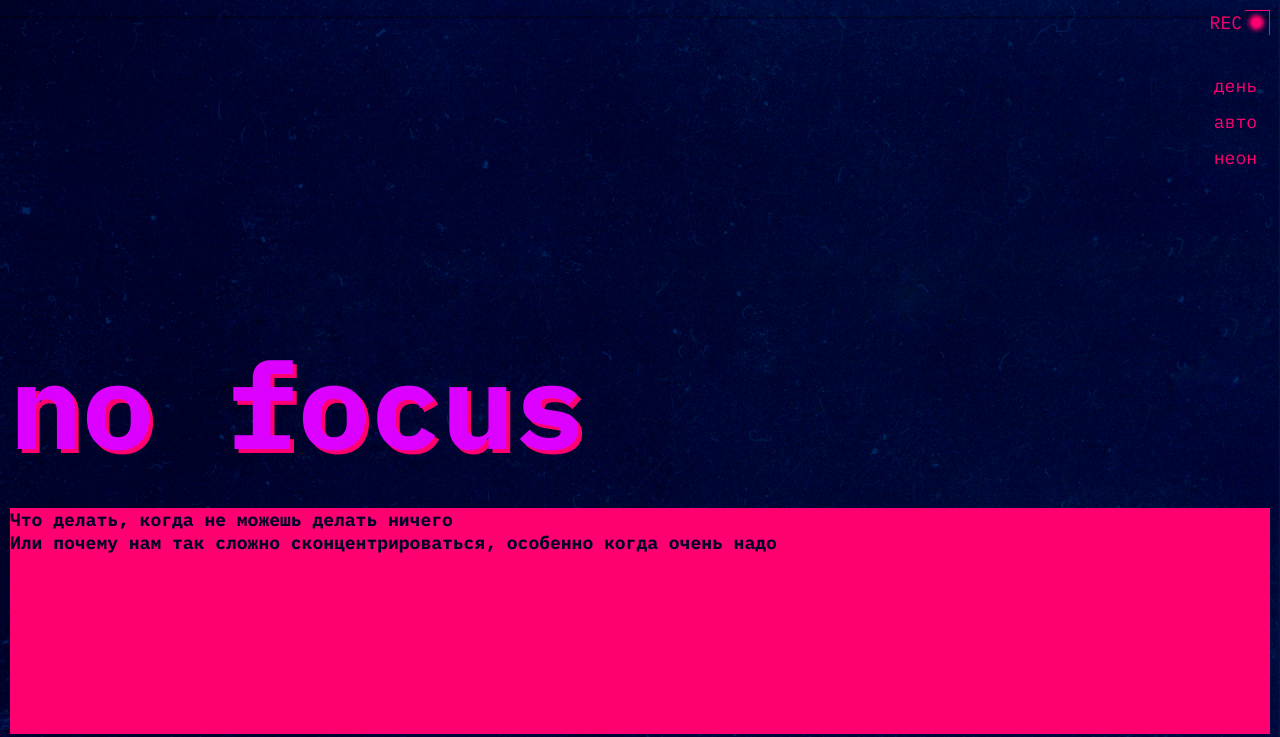
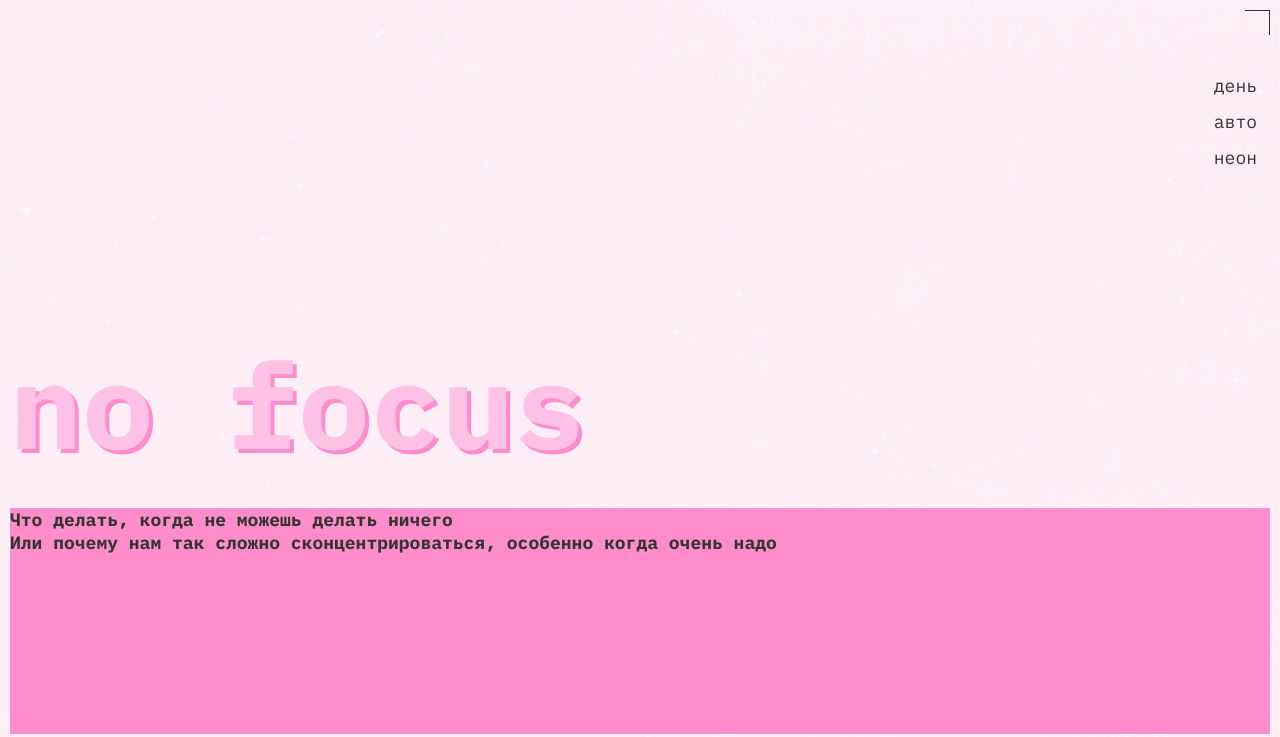
Before and after one commit to olgaivanovagaula/slozhno-sosredotochitsya, a plain HTML site: page index.html in a window 1280 px wide. Shown: the top 737 px of the page. Drawn offline with Linux system fonts and the light colour scheme.

Commit message:
состояния кнопок и ссылок, светлая тема

```diff
--- a/index.html
+++ b/index.html
@@ -18,7 +18,7 @@
   </head>
   <body class="page theme__light">
     <header class="header decorated-zone">
-      <span class="rec">REC</span>
+      <span class="rec" aria-hidden="true">REC</span>
       <nav class="header__theme-menu">
         <ul class="header__theme-menu-list">
           <li class="header__theme-menu-item">
--- a/styles/dark.css
+++ b/styles/dark.css
@@ -9,4 +9,16 @@
     Так стили написанные ниже будут иметь больший вес,
     чем стили в медиазапросе предпочтений пользователя
   */
+  --main-font: 'IBM Plex Mono';
+  --bg-color: #000028;
+  --accent-color: #FF0070;
+  --text-color: #F1B2CE;
+  --title-accent-color: #DB00FF;
+  --subtitle-color: #FF0070;
+  --subtitle-decor-color: #000028;
+  --bg-image: url(../images/cover-image-dark.png);
+  --corner: #FF0070;
+  --rec: #FF0070;
+  --button: #FF0070;
+  --button-hover: rgb(255, 0, 112, 0.4);
 }
--- a/styles/light.css
+++ b/styles/light.css
@@ -9,4 +9,49 @@
     Так стили написанные ниже будут иметь больший вес,
     чем стили в медиазапросе предпочтений пользователя
   */
+  --bg-color: #FFF1F7;
+  --accent-color: #FF8DCB;
+  --text-color: #353430;
+  --title-accent-color: #FFC2E6;
+  --subtitle-color: #353430;
+  --subtitle-decor-color: #353430;
+  --bg-image: url(../images/cover-image-light.png);
+  --corner: #353430;
+  --rec: #FFF1F7;
+  --button: #353430;
+  --button-hover: rgb(50, 49, 45, 0.4);
 }
+
+/*.theme_light .decorated-zone::before {
+  border-block-start: 1px solid var(--text-color);
+  border-inline-end: 1px solid var(--text-color);
+}
+
+.theme_light .decorated-zone::after {
+  border-block-end: 1px solid var(--text-color);
+  border-inline-start: 1px solid var(--text-color);
+}
+
+.theme_light .rec {
+  display: none;
+}
+
+.theme_light .header__theme-menu-button {
+  color: var(--text-color)
+}*/
+
+@media (prefers-color-scheme: light) {
+  :root {
+    --bg-color: #FFF1F7;
+    --accent-color: #FF8DCB;
+    --text-color: #353430;
+    --title-accent-color: #FFC2E6;
+    --subtitle-color: #353430;
+    --subtitle-decor-color: #353430;
+    --bg-image: url(../images/cover-image-light.png);
+    --corner: #353430;
+    --rec: #FFF1F7;
+    --button: #353430;
+    --button-hover: rgb(50, 49, 45, 0.4);
+    }
+}
--- a/styles/style.css
+++ b/styles/style.css
@@ -28,8 +28,8 @@
   display: inline-block;
   block-size: 25px;
   inline-size: 25px;
-  border-block-start: 1px solid var(--accent-color);
-  border-inline-end: 1px solid var(--accent-color);
+  border-block-start: 1px solid var(--corner);
+  border-inline-end: 1px solid var(--corner);
   inset-block-start: 10px;
   inset-inline-end: 0;
 }
@@ -40,8 +40,8 @@
   display: inline-block;
   block-size: 25px;
   inline-size: 25px;
-  border-block-end: 1px solid var(--accent-color);
-  border-inline-start: 1px solid var(--accent-color);
+  border-block-end: 1px solid var(--corner);
+  border-inline-start: 1px solid var(--corner);
   inset-block-end: 10px;
   inset-inline-start: 0;
 }
@@ -55,7 +55,7 @@
   font-weight: 400;
   font-size: 18px;
   line-height: 25px;
-  color: var(--accent-color);
+  color: var(--rec);
 }
 
 .rec::after {
@@ -63,7 +63,7 @@
   display: inline-block;
   inline-size: 9px;
   block-size: 9px;
-  background: var(--accent-color);
+  background: var(--rec);
   border-radius: 50%;
   margin-inline-start: 10px;
   margin-inline-end: -9px;
@@ -78,7 +78,7 @@
   font-size: clamp(7.25rem, 7.0115rem + 1.0178vw, 7.5rem);
   font-weight: 700;
   line-height: 95.7px;
-  color: var(--text-accent-color);
+  color: var(--title-accent-color);
   text-shadow: 4px 4px 0 var(--accent-color);
 }
 
@@ -104,7 +104,7 @@
   font-size: 18px;
   font-family: var(--main-font, sans-serif);
   background-color: transparent;
-  color: var(--accent-color);
+  color: var(--button);
   border: none;
   text-transform: lowercase;
   padding: 1.5px 13px;
@@ -114,11 +114,11 @@
   font-size: 18px;
   font-weight: 700;
   line-height: 23.4px;
-  color: var(--accent-color);
+  color: var(--subtitle-color);
 }
 
 .title-decor {
-  color: var(--bg-color);
+  color: var(--subtitle-decor-color);
   background-color: var(--accent-color);
 }
 
@@ -190,6 +190,32 @@
   font-size: clamp(7.25rem, 7.0115rem + 1.0178vw, 7.5rem);
   font-weight: 700;
   line-height: 95.7px;
-  color: var(--text-accent-color);
+  color: var(--title-accent-color);
   text-shadow: 2px 2px 0 var(--accent-color);
 }
+
+.header__theme-menu-button_active {
+  pointer-events: none;
+  outline: 1px solid var(--button);
+}
+
+.header__theme-menu-button:hover {
+  outline: 1px solid var(--button-hover);
+}
+
+.content__link:hover {
+  border-bottom: 1px solid var(--text-color);
+}
+
+.header__theme-menu-button,
+.content__link:focus {
+  outline: none;
+}
+
+.header__theme-menu-button:focus-visible {
+  border-block-end: 1px solid var(--button);
+}
+
+.content__link:focus-visible {
+  outline: 1px solid var(--text-color);
+}
--- a/styles/variables.css
+++ b/styles/variables.css
@@ -8,6 +8,12 @@
   --bg-color: #000028;
   --accent-color: #FF0070;
   --text-color: #F1B2CE;
-  --text-accent-color: #DB00FF;
+  --title-accent-color: #DB00FF;
+  --subtitle-color: #FF0070;
+  --subtitle-decor-color: #000028;
   --bg-image: url(../images/cover-image-dark.png);
-}za MN
+  --corner: #FF0070;
+  --rec: #FF0070;
+  --button: #FF0070;
+  --button-hover: rgb(255, 0, 112, 0.4);
+}
```
